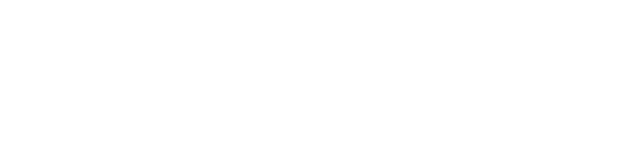
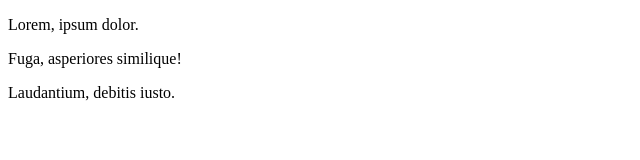
Before and after one commit to OzanYasin/kodluyoruzilkrepo, a plain HTML site: page index.html in a window 1280 px wide. Shown: the whole page, without its empty margins (0-640 px from the left). Drawn offline with Linux system fonts and the light colour scheme.

Commit message:
deneme index degisti

```diff
--- a/index.html
+++ b/index.html
@@ -7,6 +7,9 @@
     <title>Document</title>
 </head>
 <body>
+    <p>Lorem, ipsum dolor.</p>
+    <p>Fuga, asperiores similique!</p>
+    <p>Laudantium, debitis iusto.</p>
 
 </body>
 </html>
```
